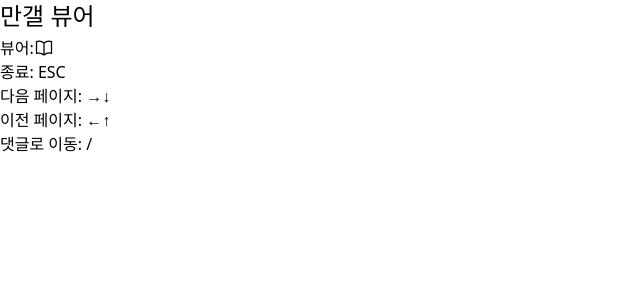
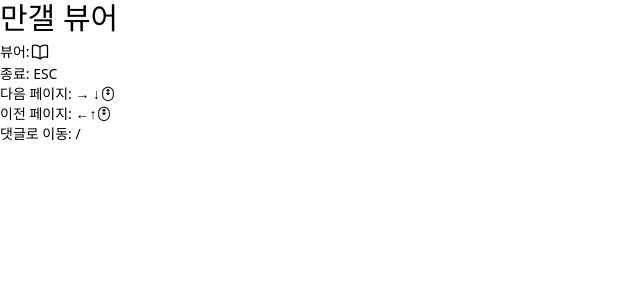
Before and after one commit to whilemouse/dc-manga-viewer, a Vue app: page / in a window 1280 px wide. Shown: the top 300 px of the page, without its empty margins (0-640 px from the left). Built offline with nearby package versions, Linux system fonts and the light colour scheme.

Commit message:
fix: add wheel

```diff
--- a/src/Popup.vue
+++ b/src/Popup.vue
@@ -1,21 +1,26 @@
 <script setup lang="ts">
+import MouseScroll from './assets/svg/MouseScroll.vue'
 import ViewerIcon from './assets/svg/ViewerIcon.vue'
 </script>
 
 <template>
   <div class="my-extension">
-    <div class="w-40">
-      <h1 class="text-2xl">
+    <div class="w-40" data-theme="dark">
+      <h1 class="text-3xl">
         만갤 뷰어
       </h1>
       <div>
-        <div class="mt-1">
+        <div class="mt-1 text-sm">
           <p class="flex items-center ">
             뷰어: <ViewerIcon class="w-5" />
           </p>
           <p>종료: ESC </p>
-          <p>다음 페이지: →↓ </p>
-          <p>이전 페이지: ←↑  </p>
+          <p class="flex items-center">
+            다음 페이지: → ↓ <MouseScroll class="w-4 h-4" />
+          </p>
+          <p class="flex items-center">
+            이전 페이지: ←↑<MouseScroll class="w-4 h-4 " />
+          </p>
           <p>댓글로 이동: /  </p>
         </div>
       </div>
--- /dev/null
+++ b/src/assets/svg/MouseScroll.vue
@@ -0,0 +1,9 @@
+<script setup lang="ts">
+
+</script>
+
+<template>
+  <svg width="800px" height="800px" viewBox="0 0 24 24" fill="none" xmlns="http://www.w3.org/2000/svg">
+    <path d="M12 5L12.5303 4.46967C12.2374 4.17678 11.7626 4.17678 11.4697 4.46967L12 5ZM12 13L11.4697 13.5303C11.7626 13.8232 12.2374 13.8232 12.5303 13.5303L12 13ZM9.46967 6.46967C9.17678 6.76256 9.17678 7.23744 9.46967 7.53033C9.76256 7.82322 10.2374 7.82322 10.5303 7.53033L9.46967 6.46967ZM13.4697 7.53033C13.7626 7.82322 14.2374 7.82322 14.5303 7.53033C14.8232 7.23744 14.8232 6.76256 14.5303 6.46967L13.4697 7.53033ZM10.5303 10.4697C10.2374 10.1768 9.76256 10.1768 9.46967 10.4697C9.17678 10.7626 9.17678 11.2374 9.46967 11.5303L10.5303 10.4697ZM14.5303 11.5303C14.8232 11.2374 14.8232 10.7626 14.5303 10.4697C14.2374 10.1768 13.7626 10.1768 13.4697 10.4697L14.5303 11.5303ZM3.25 10V14H4.75V10H3.25ZM20.75 14V10H19.25V14H20.75ZM11.25 5V13H12.75V5H11.25ZM11.4697 4.46967L9.46967 6.46967L10.5303 7.53033L12.5303 5.53033L11.4697 4.46967ZM11.4697 5.53033L13.4697 7.53033L14.5303 6.46967L12.5303 4.46967L11.4697 5.53033ZM12.5303 12.4697L10.5303 10.4697L9.46967 11.5303L11.4697 13.5303L12.5303 12.4697ZM12.5303 13.5303L14.5303 11.5303L13.4697 10.4697L11.4697 12.4697L12.5303 13.5303ZM20.75 10C20.75 5.16751 16.8325 1.25 12 1.25V2.75C16.0041 2.75 19.25 5.99594 19.25 10H20.75ZM12 22.75C16.8325 22.75 20.75 18.8325 20.75 14H19.25C19.25 18.0041 16.0041 21.25 12 21.25V22.75ZM3.25 14C3.25 18.8325 7.16751 22.75 12 22.75V21.25C7.99594 21.25 4.75 18.0041 4.75 14H3.25ZM4.75 10C4.75 5.99594 7.99594 2.75 12 2.75V1.25C7.16751 1.25 3.25 5.16751 3.25 10H4.75Z" fill="#000000" />
+  </svg>
+</template>
--- a/src/components/Viewer.vue
+++ b/src/components/Viewer.vue
@@ -93,6 +93,15 @@ function offFullscreen() {
     document.exitFullscreen()
   }
 }
+
+function handleWheel(event: WheelEvent) {
+  if (event.deltaY > 0) {
+    pageNext()
+  }
+  else {
+    pagePrev()
+  }
+}
 </script>
 
 <template>
@@ -101,7 +110,7 @@ function offFullscreen() {
       <ViewerIcon />
     </button>
 
-    <dialog v-if="isOpen" class="h-full bg-black modal" open>
+    <dialog v-if="isOpen" class="h-full bg-black modal" open @wheel="handleWheel">
       <div class="fixed left-0 w-1/2 h-full " @click="pagePrev" />
       <div class="fixed right-0 w-1/2 h-full " @click="pageNext" />
       <p class="fixed text-xl text-white left-5 top-5">
```
